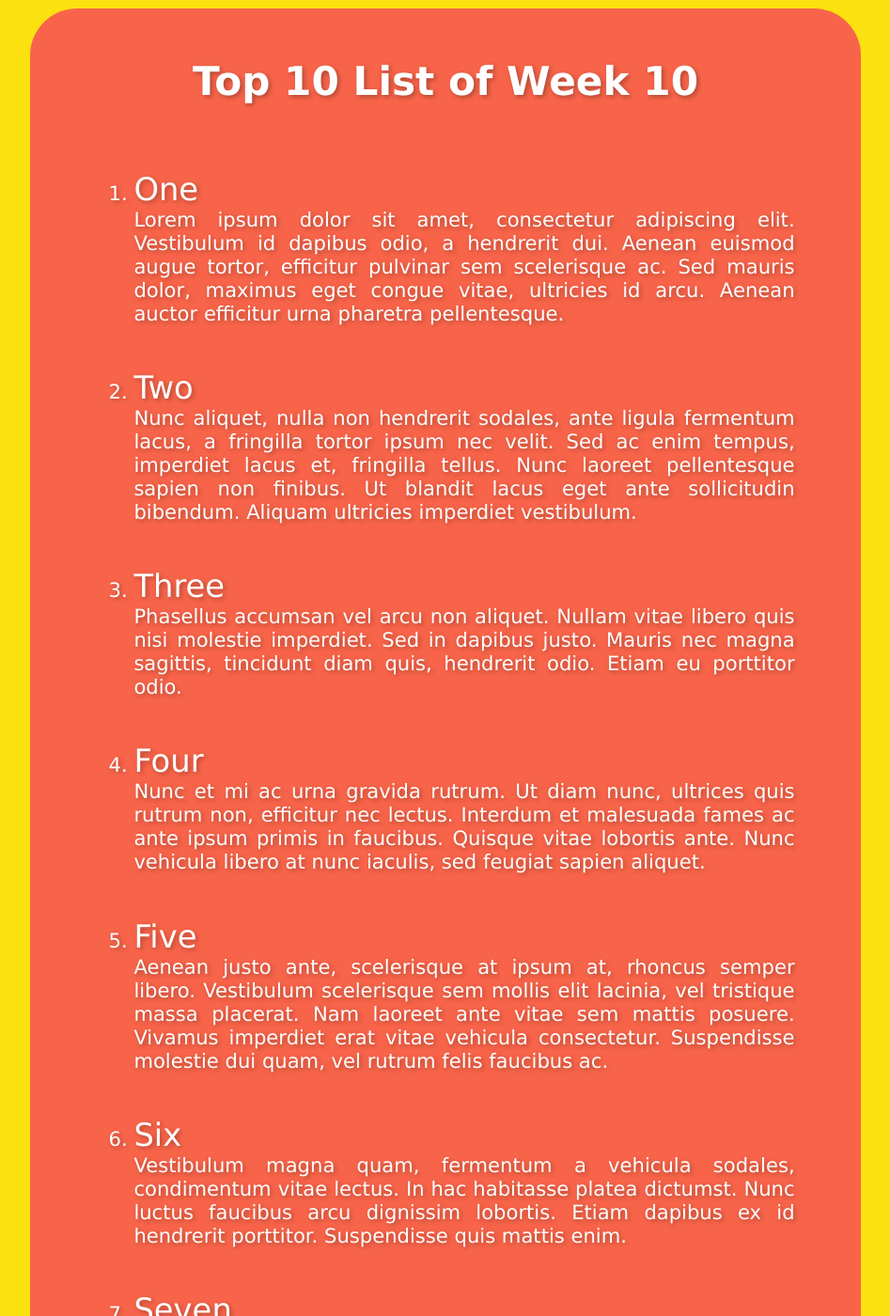
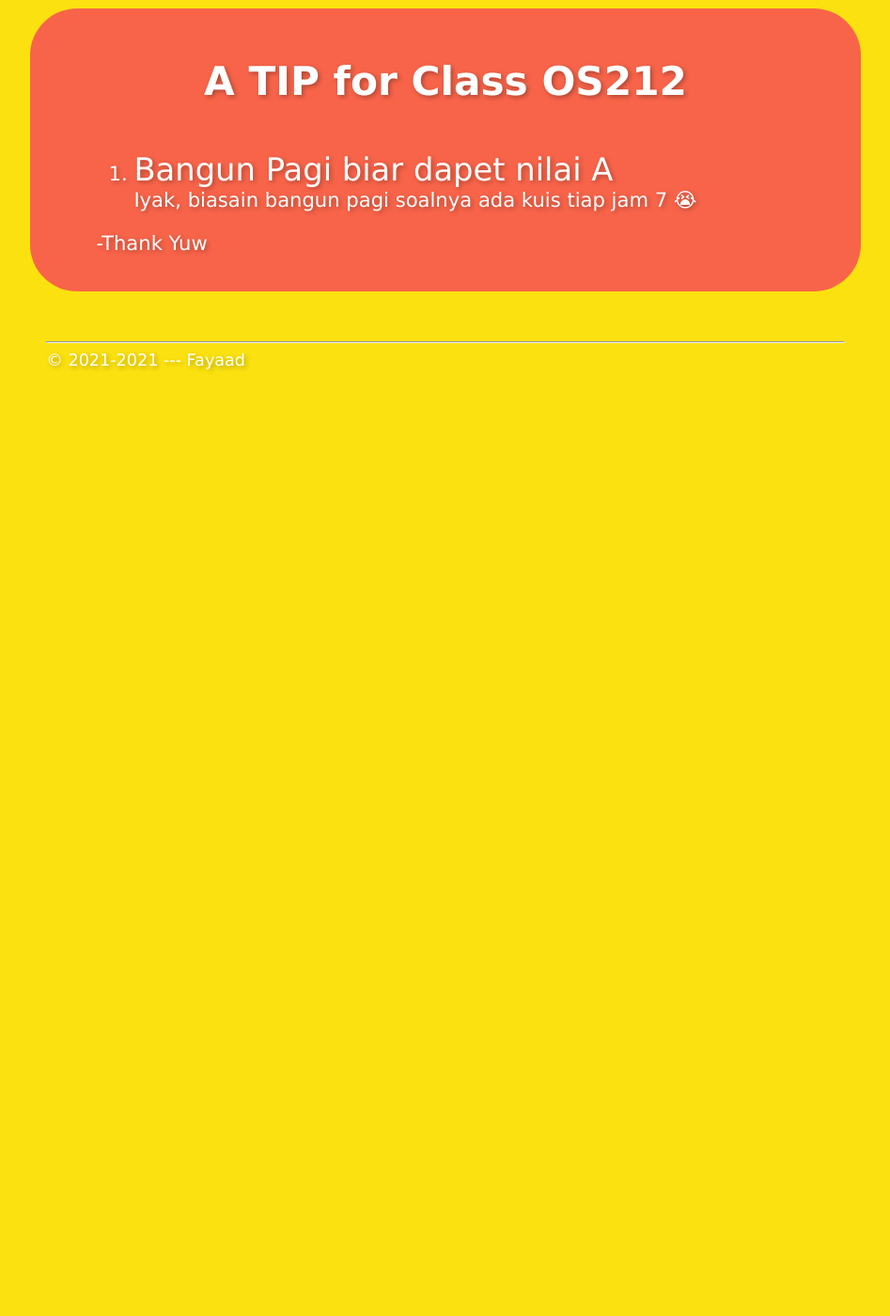
Before and after one commit to fayaadbsa/os211, a Jekyll site: the page built from w10.md, in a window 1280 px wide and 1400 px high, scrolled down 270 px. Shown: the whole window at 94% size, without its empty margins (166-1113 px from the left). Built offline with Jekyll 4.4.1, drawn with Linux system fonts in a browser that asks for light colours; our own code applies the rules of GitHub Pages for plain Markdown files; after the commit the page ends 900 px from its top, so only the background shows below that; some of the changed text lies outside the part shown.

Commit message:
Update w10.md

```diff
--- a/w10.md
+++ b/w10.md
@@ -3,74 +3,9 @@ layout: "layout"
 permalink: /W10/
 ---
 
-# Top 10 List of Week 10
+# A TIP for Class OS212
 
-1. [One](https://en.wikipedia.org/wiki/1)<br>
-Lorem ipsum dolor sit amet, consectetur adipiscing elit.
-Vestibulum id dapibus odio, a hendrerit dui.
-Aenean euismod augue tortor, efficitur pulvinar sem scelerisque ac.
-Sed mauris dolor, maximus eget congue vitae, ultricies id arcu.
-Aenean auctor efficitur urna pharetra pellentesque.
+1. [Bangun Pagi biar dapet nilai A](https://www.youtube.com/watch?v=rJPtwqdgj7w)<br>
+Iyak, biasain bangun pagi soalnya ada kuis tiap jam 7 😭
 
-2. [Two](https://en.wikipedia.org/wiki/2)<br>
-Nunc aliquet, nulla non hendrerit sodales, ante ligula fermentum lacus, a fringilla tortor ipsum nec velit.
-Sed ac enim tempus, imperdiet lacus et, fringilla tellus.
-Nunc laoreet pellentesque sapien non finibus.
-Ut blandit lacus eget ante sollicitudin bibendum.
-Aliquam ultricies imperdiet vestibulum.
-
-3. [Three](https://en.wikipedia.org/wiki/3)<br>
-Phasellus accumsan vel arcu non aliquet.
-Nullam vitae libero quis nisi molestie imperdiet.
-Sed in dapibus justo.
-Mauris nec magna sagittis, tincidunt diam quis, hendrerit odio.
-Etiam eu porttitor odio.
-
-4. [Four](https://en.wikipedia.org/wiki/4)<br>
-Nunc et mi ac urna gravida rutrum.
-Ut diam nunc, ultrices quis rutrum non, efficitur nec lectus.
-Interdum et malesuada fames ac ante ipsum primis in faucibus.
-Quisque vitae lobortis ante.
-Nunc vehicula libero at nunc iaculis, sed feugiat sapien aliquet.
-
-5. [Five](https://en.wikipedia.org/wiki/5)<br>
-Aenean justo ante, scelerisque at ipsum at, rhoncus semper libero.
-Vestibulum scelerisque sem mollis elit lacinia, vel tristique massa placerat.
-Nam laoreet ante vitae sem mattis posuere.
-Vivamus imperdiet erat vitae vehicula consectetur.
-Suspendisse molestie dui quam, vel rutrum felis faucibus ac.
-
-6. [Six](https://en.wikipedia.org/wiki/6)<br>
-Vestibulum magna quam, fermentum a vehicula sodales, condimentum vitae lectus.
-In hac habitasse platea dictumst.
-Nunc luctus faucibus arcu dignissim lobortis.
-Etiam dapibus ex id hendrerit porttitor.
-Suspendisse quis mattis enim.
-
-7. [Seven](https://en.wikipedia.org/wiki/7)<br>
-Curabitur ut orci quis quam cursus hendrerit vel pulvinar metus
-Phasellus blandit nunc consequat eros aliquam porta.
-Pellentesque sapien diam, facilisis tincidunt accumsan quis, accumsan suscipit velit.
-Morbi id est maximus, maximus urna eu, auctor odio.
-Nunc sit amet dictum ipsum.
-
-8. [Eight](https://en.wikipedia.org/wiki/8)<br>
-Curabitur mauris neque, mollis feugiat ante id, molestie eleifend nunc.
-Cras tincidunt bibendum dignissim.
-Donec non mauris tincidunt, aliquam lorem eget, porta odio.
-Maecenas ac arcu urna.
-Cras congue tellus lacus.
-
-9. [Nine](https://en.wikipedia.org/wiki/9)<br>
-Mauris urna libero, varius in purus nec, tempor pharetra lorem.
-Vivamus lorem nisi, mattis ut tellus at, tincidunt cursus libero.
-Curabitur vehicula placerat neque eget iaculis.
-Nulla facilisi.
-Cras condimentum leo a libero cursus lacinia.
-
-10. [Ten](https://en.wikipedia.org/wiki/10)<br>
-Nunc imperdiet gravida lorem vitae tincidunt.
-Phasellus tristique nulla at justo finibus pulvinar.
-Phasellus in leo vitae sem congue sollicitudin eu sed risus.
-Aliquam erat volutpat.
-Proin in erat fringilla, pulvinar nisl quis, vulputate purus.
+-Thank Yuw
```
